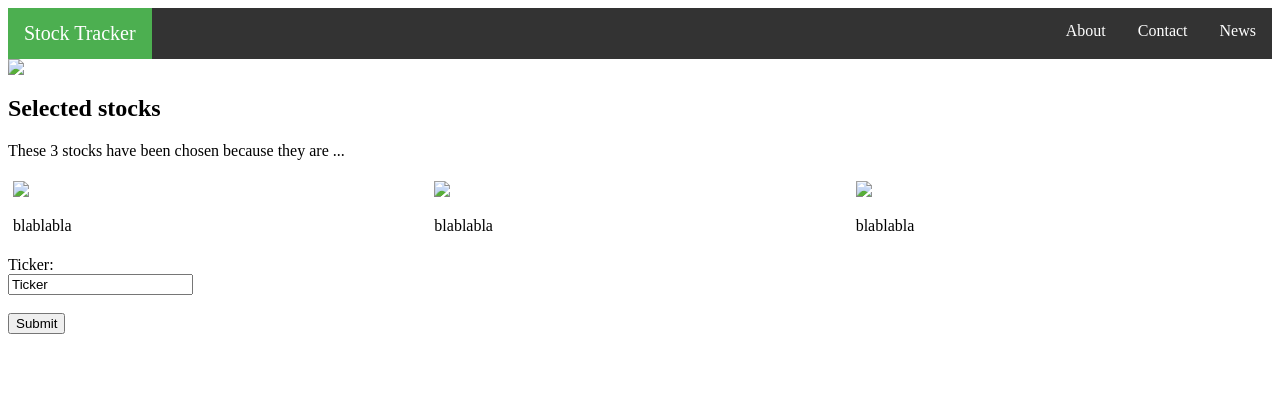
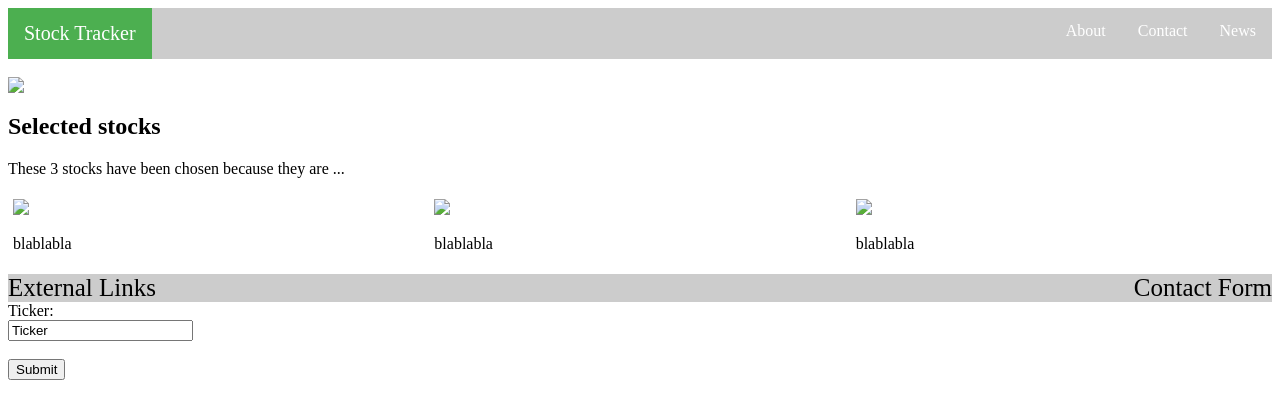
Before and after one commit to darrenm95/TheMidasMachine, a Flask app: page / in a window 1280 px wide. Shown: the top 419 px of the page. Run offline with Flask 2, Linux system fonts and the light colour scheme; some libraries are stand-ins or nearby versions.

Commit message:
Final update for the day. Added a WIP footer.

```diff
--- a/templates/index.html
+++ b/templates/index.html
@@ -7,7 +7,7 @@
       margin: 0;
       padding: 0;
       overflow: hidden;
-      background-color: #333;
+      background-color: #cccccc;
     }
 
     .navBar li a {
@@ -50,7 +50,7 @@
         <li style="float:right"><a href="#about">About</a></li>
       </ul>
     </div>
-
+    <br>
     <div class = "underTitleContainer row">
       <img src ="https://via.placeholder.com/1400x300">
     </div>
@@ -74,7 +74,12 @@
         <p>blablabla</p>
       </div>
     </div>
-
+    <div class = "navBar">
+      <ul>
+        <li style="float:left; font-size: 25px;">External Links</li>
+        <li style="float:right; font-size: 25px;">Contact Form</li>
+      </ul>
+    </div>
     <form action="{{ url_for('display_company_name') }}" method="POST">
 
       <label for="ticker">Ticker:</label><br>
```
